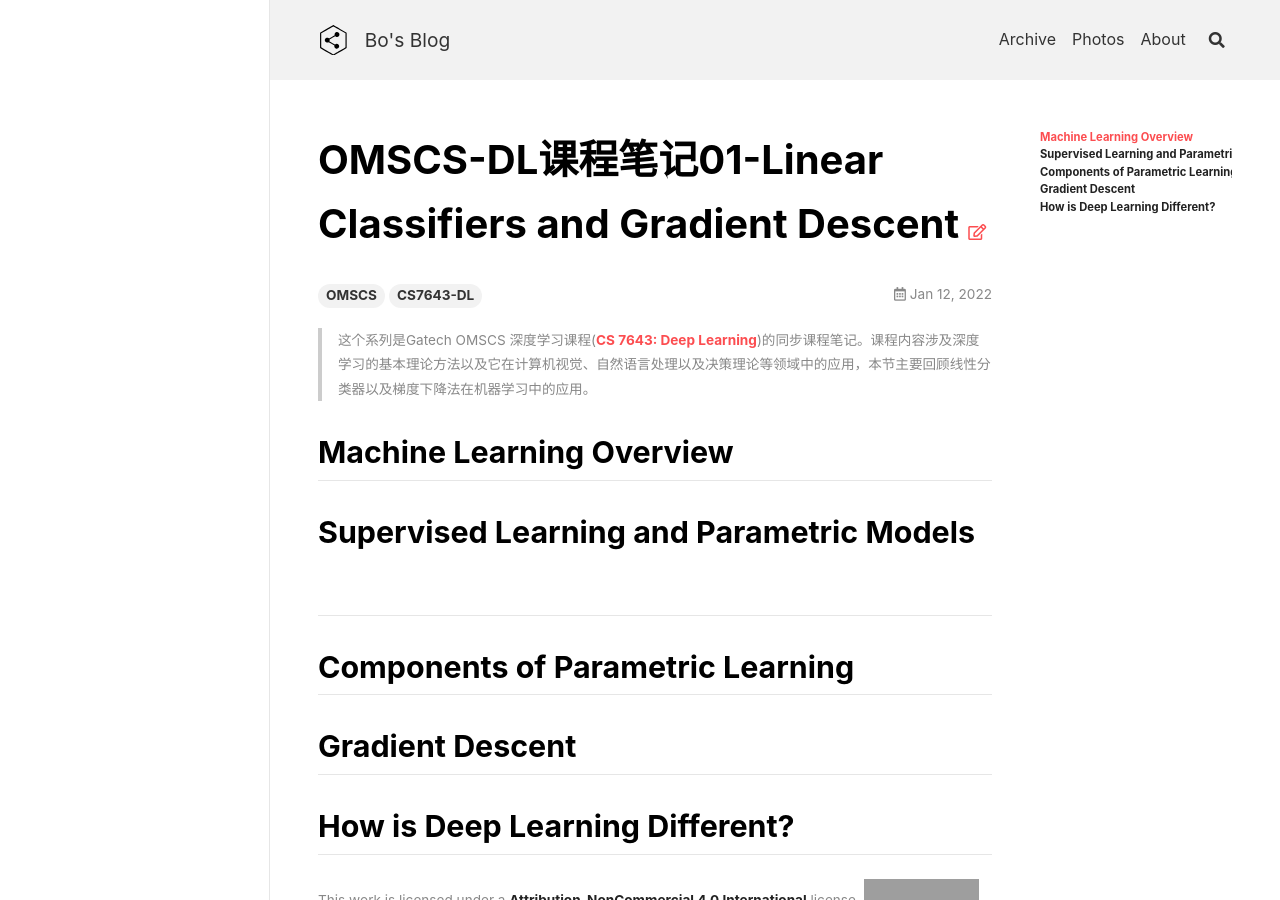
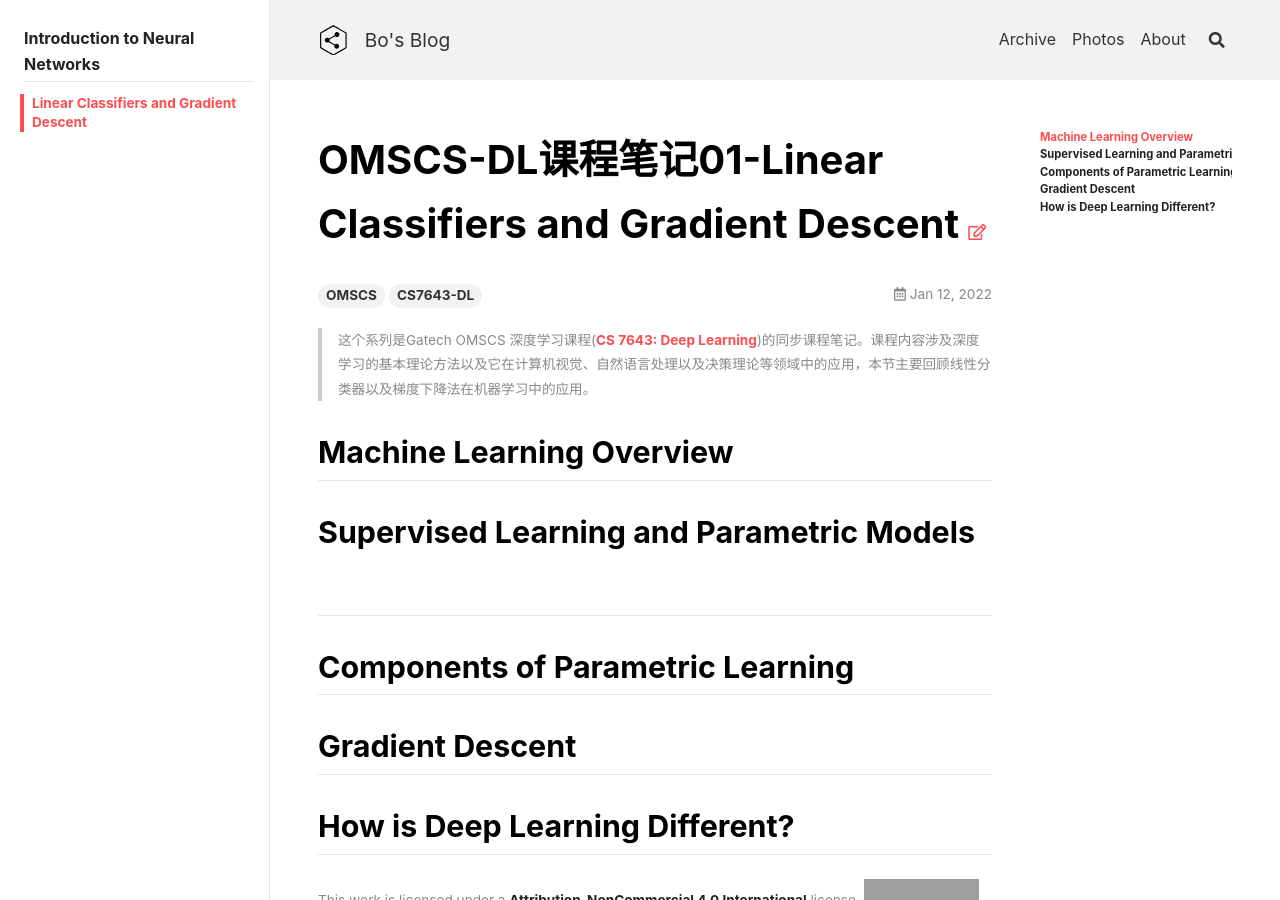
Before and after one commit to peng00bo00/peng00bo00_previous_blog, a Jekyll site: the page built from _posts/2022-01-12-OMSCS-DL-NOTES-01.md, in a window 1280 px wide. Built offline with Jekyll 4.4.1, drawn with Linux system fonts in a browser that asks for light colours; nearby versions of some CDN libraries; grey boxes are pictures that could not be loaded.

Commit message:
Update navigation.yml

```diff
--- a/_data/navigation.yml
+++ b/_data/navigation.yml
@@ -230,3 +230,9 @@ PBRT:
         url: /2022/01/02/PBRT-NOTES-06.html
       - title: Texture
         url: /2022/01/06/PBRT-NOTES-07.html
+
+OMSCS-DL:
+  - title: Introduction to Neural Networks
+    children:
+      - title: Linear Classifiers and Gradient Descent
+        url: /2022/01/12/OMSCS-DL-NOTES-01.html
```
